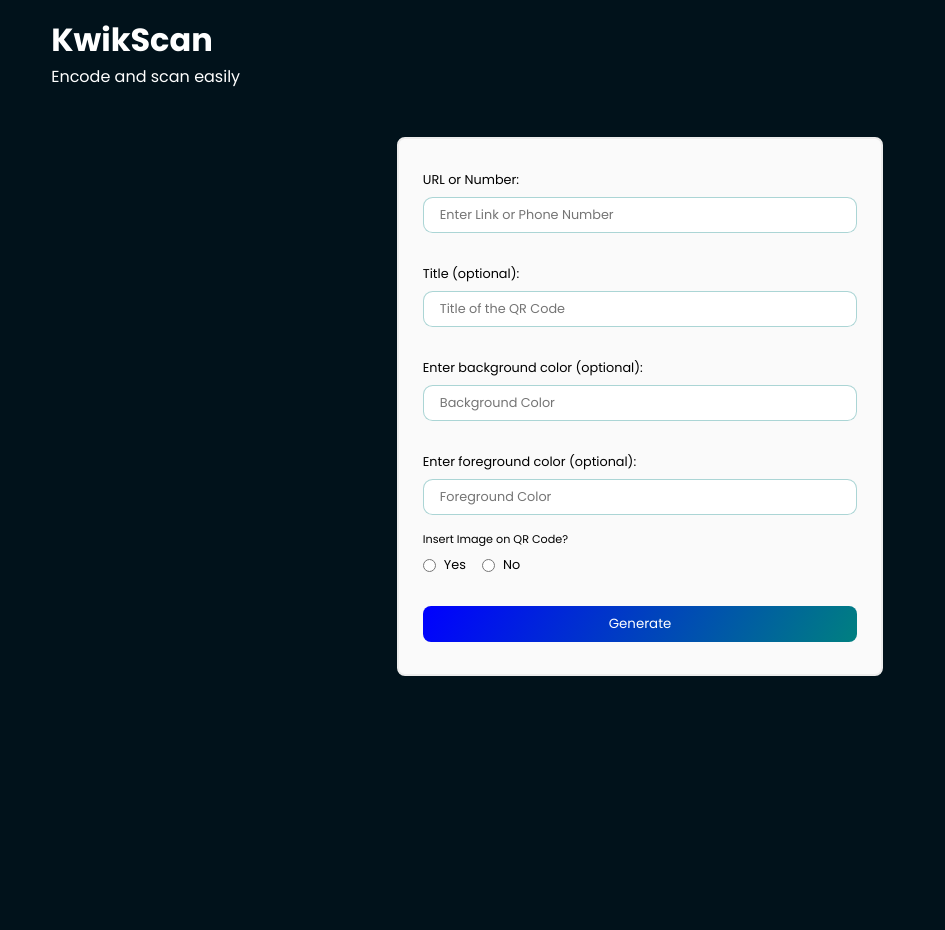
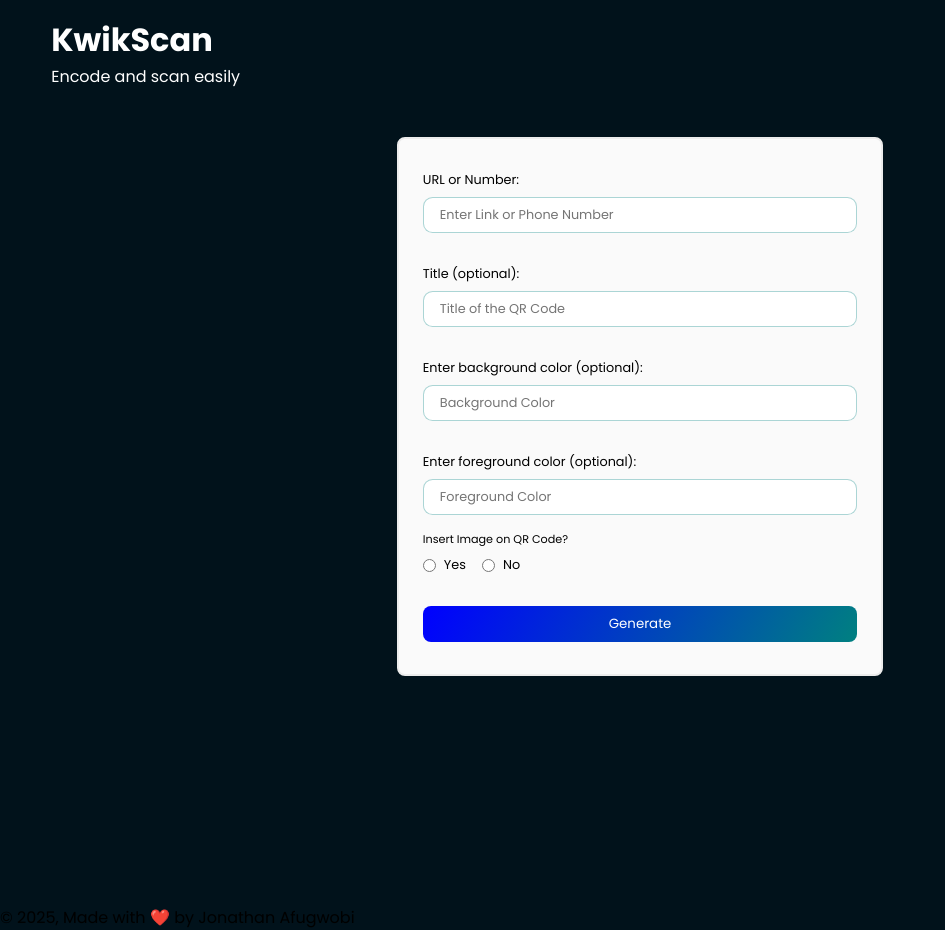
Before and after one commit to Dopetwist/React-QR-Code-generator, a React (Vite) app: page / in a window 1280 px wide. Shown: the whole page, without its empty margins (0-945 px from the left). Before the commit the page ends 905 px from the top, so only its background shows below. Built offline with nearby package versions, Linux system fonts and the light colour scheme.

Commit message:
Create and add Footer component to app

```diff
--- a/src/App.jsx
+++ b/src/App.jsx
@@ -1,5 +1,6 @@
 import QrCode from "./components/QrCode";
 import Header from "./components/Header";
+import Footer from "./components/Footer";
 
 function App() {
 
@@ -7,6 +8,7 @@ function App() {
     <>
       <Header />
       <QrCode />
+      <Footer />
     </>
   )
 }
--- /dev/null
+++ b/src/components/Footer.jsx
@@ -0,0 +1,12 @@
+
+function Footer() {
+    return (
+        <div>
+            <p className="footer">
+                &copy; {new Date().getFullYear()}, Made with ❤️ by Jonathan Afugwobi
+            </p>
+        </div>
+    )
+}
+
+export default Footer;
```
